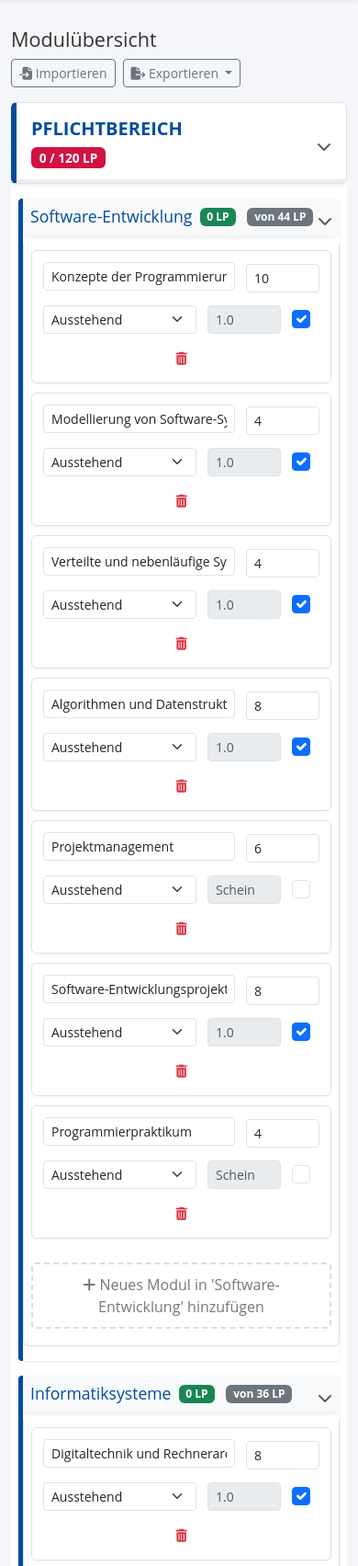
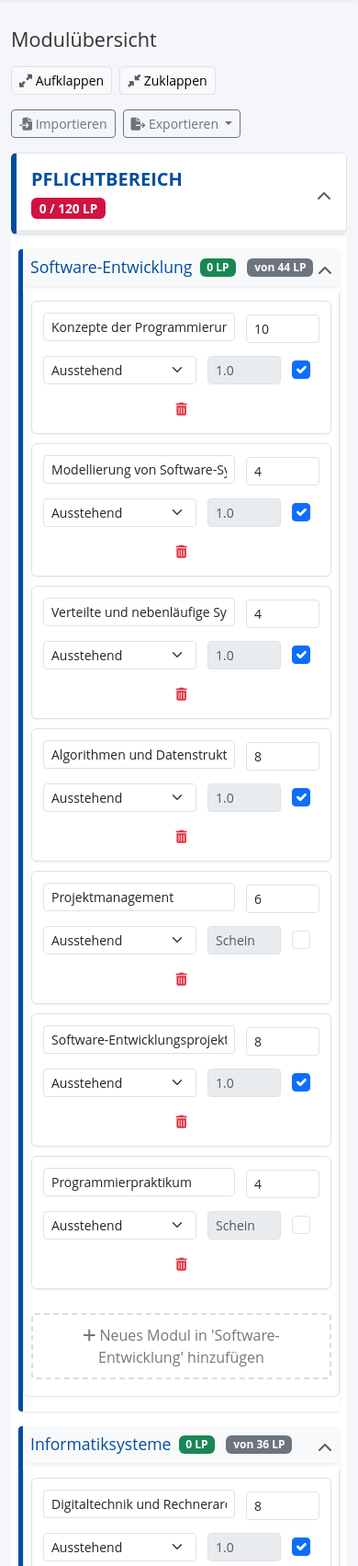
Before and after one commit to pheineke/unihub, a Flask app: page / in a window 390 px wide. Shown: the part 64-1767 px from the top of the page at 92% size. Run offline with Flask 3, Linux system fonts and the light colour scheme; some libraries are stand-ins or nearby versions.

Commit message:
style: wrap buttons together on mobile

```diff
--- a/templates/index.html
+++ b/templates/index.html
@@ -38,6 +38,9 @@
             margin-bottom: 25px;
             border-left: 5px solid var(--rptu-blue);
             overflow: hidden;
+        }
+        [aria-expanded="true"] .fa-chevron-down {
+            transform: rotate(180deg);
         }
         .section-header {
             background-color: #f8f9fa;
@@ -268,15 +271,16 @@
     <div class="row">
         <!-- Main Content (Sections) -->
         <div class="col-lg-8" id="sectionsContainer">
-            <div class="d-flex flex-wrap justify-content-between align-items-center mb-3">
-                <h2 class="h4 m-0 d-flex align-items-center">
-                    Modulübersicht
-                    <div class="ms-3 d-none d-md-flex gap-1" style="font-size: 0.8rem;">
-                        <button class="btn btn-sm btn-light border" onclick="toggleAll(true)"><i class="fas fa-expand-alt text-muted"></i> Alle aufklappen</button>
-                        <button class="btn btn-sm btn-light border" onclick="toggleAll(false)"><i class="fas fa-compress-alt text-muted"></i> Alle zuklappen</button>
+            <div class="d-flex flex-wrap align-items-center justify-content-between mb-3 gap-3">
+                <h2 class="h4 m-0">Modulübersicht</h2>
+
+                <div class="d-flex flex-wrap flex-grow-1 flex-md-grow-0 justify-content-between align-items-center gap-3">
+                    <div class="d-flex gap-2" style="font-size: 0.8rem;">
+                        <button class="btn btn-sm btn-light border" onclick="toggleAll(true)"><i class="fas fa-expand-alt text-muted"></i> Aufklappen</button>
+                        <button class="btn btn-sm btn-light border" onclick="toggleAll(false)"><i class="fas fa-compress-alt text-muted"></i> Zuklappen</button>
                     </div>
-                </h2>
-                <div class="d-flex gap-2 mt-2 mt-md-0">
+
+                    <div class="d-flex gap-2">
                         <input type="file" id="importFile" class="d-none" accept=".json,.xml" onchange="importData(event)">
                         <button class="btn btn-sm btn-outline-secondary" onclick="document.getElementById('importFile').click()">
                             <i class="fas fa-file-import"></i> Importieren
@@ -291,6 +295,7 @@
                                 <li><a class="dropdown-item" href="#" onclick="exportXML(event)"><i class="fas fa-file-code me-2 text-muted"></i> XML</a></li>
                                 <li><a class="dropdown-item" href="#" onclick="exportPDF(event)"><i class="fas fa-file-pdf me-2 text-danger"></i> PDF Document</a></li>
                             </ul>
+                        </div>
                     </div>
                 </div>
             </div>
@@ -332,6 +337,10 @@
 
 <script>
     let courses = {{ default_courses | tojson }};
+    const savedCourses = localStorage.getItem("notenrechner_courses");
+    if(savedCourses) {
+        try { courses = JSON.parse(savedCourses); } catch(e) {}
+    }
 
     // Hier definieren wir die übergeordneten Blöcke (Pflicht, Wahlpflicht etc.)
     const MACRO_SECTIONS = [
@@ -372,6 +381,10 @@
 
     let isFirstRender = true;
     let collapseState = {};
+    const savedCollapse = localStorage.getItem("notenrechner_collapseState");
+    if(savedCollapse) {
+        try { collapseState = JSON.parse(savedCollapse); } catch(e) {}
+    }
 
     function toggleAll(show) {
         MACRO_SECTIONS.forEach((macro, macroIdx) => {
@@ -383,18 +396,22 @@
             });
         });
         isFirstRender = false;
-        renderSections();
+        renderSections(true); // Pass true to skip overwriting state
     }
 
-    function renderSections() {
+    function renderSections(skipDomRead = false) {
         const container = document.getElementById("courseSections");
 
         // Save current collapse state before redrawing
-        if (!isFirstRender) {
+        if (!isFirstRender && !skipDomRead) {
             container.querySelectorAll('.collapse').forEach(el => {
                 collapseState[el.id] = el.classList.contains('show') || el.classList.contains('collapsing');
             });
         }
+
+        // Save to localStorage
+        localStorage.setItem("notenrechner_collapseState", JSON.stringify(collapseState));
+        localStorage.setItem("notenrechner_courses", JSON.stringify(courses));
 
         container.innerHTML = "";
 
@@ -447,7 +464,7 @@
             if(macro.title.includes("Wahlbereich")) macroDivPercent = Math.min(100, Math.round((macroPassedEcts / 32) * 100));
 
             macroDiv.innerHTML = `
-                <div class="p-3 bg-white rounded border shadow-sm mb-3 position-relative overflow-hidden" data-bs-toggle="collapse" data-bs-target="#${macroId}" style="cursor: pointer; border-left: 6px solid var(--rptu-blue) !important; transition: all 0.2s;">
+                <div class="p-3 bg-white rounded border shadow-sm mb-3 position-relative overflow-hidden" data-bs-toggle="collapse" data-bs-target="#${macroId}" aria-expanded="${isMacroOpen}" style="cursor: pointer; border-left: 6px solid var(--rptu-blue) !important; transition: all 0.2s;">
                     <div class="d-flex justify-content-between align-items-center w-100 flex-wrap">
                         <div class="d-flex flex-column flex-md-row align-items-md-center gap-2">
                             <h2 class="h5 m-0 text-uppercase fw-bold" style="color: var(--rptu-blue)">
@@ -497,7 +514,7 @@
                 sectionDiv.className = "section-card mb-3";
                 // Let's use a nested visual style
                 sectionDiv.innerHTML = `
-                    <div class="p-2 mb-2 bg-light rounded shadow-sm d-flex justify-content-between align-items-center flex-wrap" data-bs-toggle="collapse" data-bs-target="#${sectionId}" style="cursor: pointer; transition: background 0.2s;">
+                    <div class="p-2 mb-2 bg-light rounded shadow-sm d-flex justify-content-between align-items-center flex-wrap" data-bs-toggle="collapse" data-bs-target="#${sectionId}" aria-expanded="${isSectionOpen}" style="cursor: pointer; transition: background 0.2s;">
                         <h3 class="m-0 d-flex flex-wrap align-items-center gap-2" style="font-size: 1.1rem; color: var(--rptu-blue);">
                             ${type}
                             <span class="badge bg-success text-white" style="font-size: 0.75rem;" title="Bestanden">${passedEcts} LP</span>
@@ -563,6 +580,18 @@
             });
         });
 
+        // Add event listeners to automatically save state when toggled manually
+        container.querySelectorAll('.collapse').forEach(el => {
+            el.addEventListener('shown.bs.collapse', () => {
+                collapseState[el.id] = true;
+                localStorage.setItem("notenrechner_collapseState", JSON.stringify(collapseState));
+            });
+            el.addEventListener('hidden.bs.collapse', () => {
+                collapseState[el.id] = false;
+                localStorage.setItem("notenrechner_collapseState", JSON.stringify(collapseState));
+            });
+        });
+
         isFirstRender = false;
     }
 
@@ -580,6 +609,9 @@
             renderSections();
         } else if (field === 'ects') {
             renderSections();
+        } else {
+            // Save to localStorage even if we don't re-render
+            localStorage.setItem("notenrechner_courses", JSON.stringify(courses));
         }
     }
 
```
Lines whose indentation alone changed are shown as unchanged.
